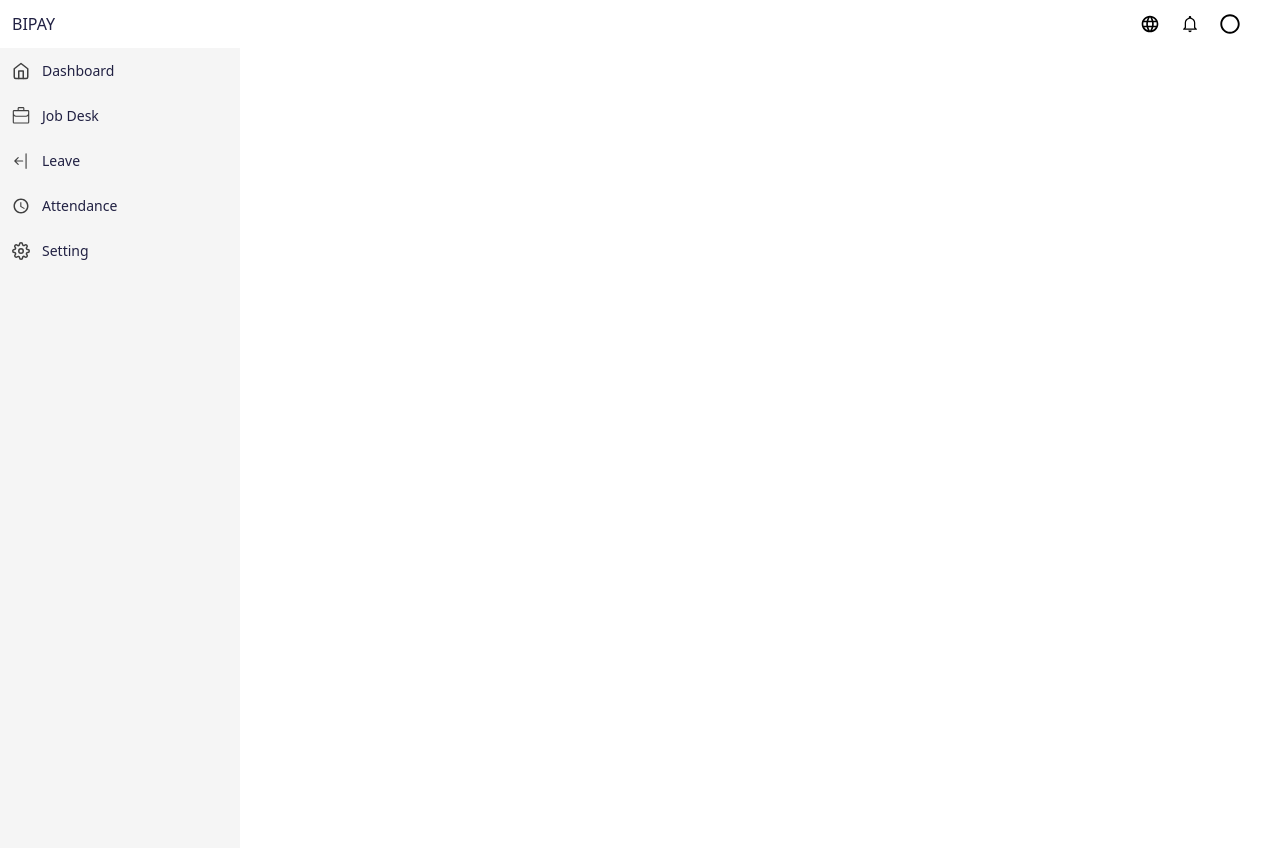
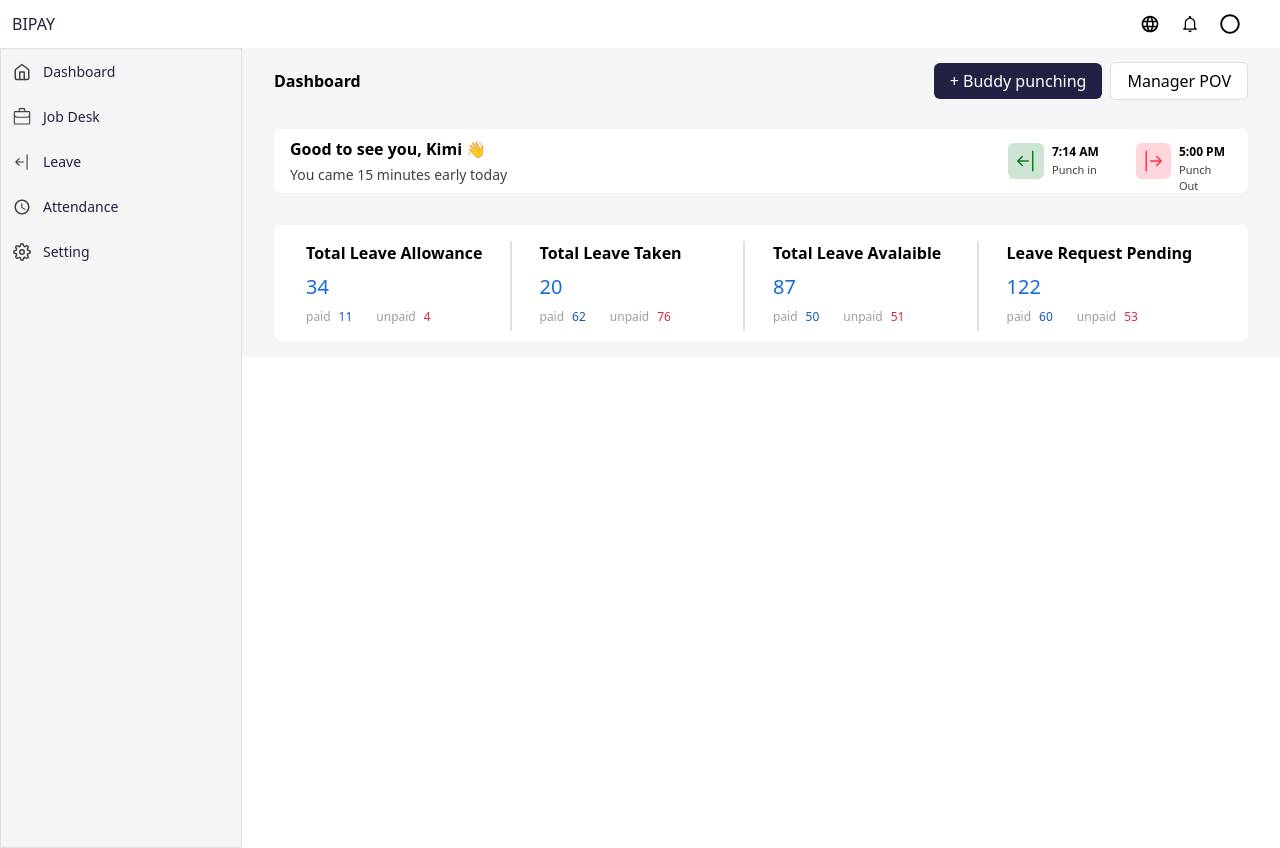
Before and after one commit to MShazilKhan7/BIPAY, a React (Create React App) app: page / in a window 1280 px wide. Built offline with nearby package versions, Linux system fonts and the light colour scheme.

Commit message:
sidebar & dashboard section ✅

```diff
--- a/src/App.css
+++ b/src/App.css
@@ -11,3 +11,20 @@
 body{
     overflow: hidden;
 }
+
+/* .db-content{
+
+} */
+.contents{
+    display: flex;
+}
+
+.contents .left-section{
+    width: 250px;
+    height: 100vh;
+}
+.contents .right-section{
+    width: calc(100% - 198px);
+    height: 100vh;
+    /* background-color: lemonchiffon; */
+}
--- a/src/App.tsx
+++ b/src/App.tsx
@@ -1,25 +1,17 @@
 import React from 'react';
 import logo from './logo.svg';
 import './App.css';
-import TopNavbar from './components/topNavbar/topNavbar';
-import Item from './components/sidebar_item/item';
-import { LuHome } from "react-icons/lu";
-import Sidebar from './components/sidebar/sidebar';
-interface Data {
-  icon: any;
-  name: string;
-}
 
-const item1: Data = {
-  icon: <LuHome/>,
-  name: "Dashboard"
-}
+import Layout from './components/Layout/layout';
+
 
 function App() {
   return (
     <>
-      <TopNavbar/>
+      {/* <TopNavbar/>
       <Sidebar/>
+      <Header/> */}
+      <Layout />
     </>
   );
 }
--- /dev/null
+++ b/src/components/Dashboard/content/container/greeting.tsx
@@ -0,0 +1,44 @@
+import React from "react";
+import { BsArrowBarLeft } from "react-icons/bs";
+import { BsArrowBarRight } from "react-icons/bs";
+
+
+
+function Greeting():any{
+    return (
+
+        <div className="w-full px-8 bg-[#F5F5F5] py-4 greeting h-24">
+            <div className="greeting-container px-4 py-2 w-full bg-white rounded-lg">
+                <div className="title flex justify-between items-center">
+                    <div className="h-full heading flex items-start  flex-col gap-1">
+                        <div className="text-[16px] font-semibold">Good to see you, Kimi 👋</div>
+                        <div className="text-sm opacity-75">You came 15 minutes early today</div>
+                    </div>
+                    <div className="punch-time flex gap-8 w-56 h-[37px]">
+                        <div className="left flex w-1/2 gap-2">
+                            <div className="icon flex items-center  rounded-md justify-center w-9 h-9 bg-[#CEE5D3]">
+                                <BsArrowBarLeft className="text-[#0A7E22] text-2xl"/>
+                            </div>
+                            <div className="time flex flex-col gap-[1px]">
+                                <p className="text-[12px] font-semibold">7:14 AM</p>
+                                <p className="text-[11px] opacity-75">Punch in</p>
+                            </div>
+                        </div>
+                        <div className="right flex w-1/2 gap-2">
+                            <div className="flex items-center justify-center rounded-md icon w-9 h-9 bg-[#FFD6DB]">
+                                <BsArrowBarRight className="text-[#FD314D]  text-2xl"/>
+                            </div>
+                            <div className="time flex flex-col gap-[1px]">
+                                <p className="text-[12px] font-semibold">5:00 PM</p>
+                                <p className="text-[11px] opacity-75">Punch Out</p>
+                            </div>
+                        </div>
+                    </div>
+                </div>
+            </div>
+        </div>
+    )
+}
+
+
+export default Greeting;
--- /dev/null
+++ b/src/components/Dashboard/content/db_content.tsx
@@ -0,0 +1,16 @@
+import React from "react";
+import Header from "./header/contentheader";
+import Greeting from "./container/greeting";
+import TrackingContainer from "./tracking/tracking_container";
+function DashboadContent():any{
+    return (
+        <div className="db-content bg-blue-400">
+            <Header/>
+            <Greeting/>
+            <TrackingContainer/>
+        </div>
+
+    )
+}
+
+export default DashboadContent;
--- /dev/null
+++ b/src/components/Dashboard/content/header/contentheader.tsx
@@ -0,0 +1,18 @@
+import React from "react";
+
+
+function Header(){
+    return (
+        <div className="w-full h-[65px] content-header flex justify-center items-center px-8 py-4 bg-[#F5F5F5]">
+            <div className="w-full content-container flex justify-between items-center">
+                <p className="font-semibold">Dashboard</p>
+                <div className="header-buttons flex items-center gap-2">
+                    <button className="rounded-md text-white px-4 py-[6px] bg-[#212143]">+ Buddy punching</button>
+                    <button className="flex items-center rounded-md px-4 py-[6px] text-black border-[1.5px] border-[#E0E0E0] bg-white text-center">Manager POV</button>
+                </div>
+            </div>
+        </div>
+    )
+}
+
+export default Header;
--- /dev/null
+++ b/src/components/Dashboard/content/header/header.module.scss
@@ -0,0 +1,3 @@
+$bgcolor: #F5F5F5;
+$buttoncolorone:  #212143;
+$buttoncolortwo: #FFFFFF;
--- /dev/null
+++ b/src/components/Dashboard/content/tracking/tracking_container.tsx
@@ -0,0 +1,53 @@
+import React from "react";
+import TrackingItem from "./trackingitem/item"
+
+interface trackingItems {
+    heading: string;
+    numbers: number;
+    paid   : number;
+    unpaid : number;
+}
+
+// array of object( interfaces )
+const items : trackingItems[] = [
+    {
+        heading: "Total Leave Allowance",
+        numbers: 34,
+        paid: 11,
+        unpaid: 4,
+    },
+    {
+        heading: "Total Leave Taken",
+        numbers: 20,
+        paid: 62,
+        unpaid: 76,
+    },
+    {
+        heading: "Total Leave Avalaible",
+        numbers: 87,
+        paid: 50,
+        unpaid: 51,
+    },
+    {
+        heading: "Leave Request Pending",
+        numbers: 122,
+        paid: 60,
+        unpaid: 53,
+    },
+]
+function TrackingContainer() {
+    return(
+        <div className="tracking w-full px-8 py-4 flex bg-[#F5F5F5]">
+            <div className="continer w-full px-8 py-4 flex bg-white rounded-lg gap-7">
+                {items.map((item)=>{
+                    return (
+                        <TrackingItem data = {item}/>
+                    )
+                })}
+            </div>
+        </div>
+    )
+
+}
+
+export default TrackingContainer;
--- /dev/null
+++ b/src/components/Dashboard/content/tracking/trackingitem/item.module.scss
@@ -0,0 +1,20 @@
+
+.template{
+    content: '';
+    width: 2px;
+    height: 90px;
+    position: absolute;
+    margin-left: -30px;
+    background-color: #E0E0E0;
+}
+.trackingitem:nth-child(2)::after{
+   @extend .template;
+}
+.trackingitem:nth-child(3)::after{
+   @extend .template;
+
+}
+.trackingitem:nth-child(4)::after{
+    @extend .template;
+
+ }
--- /dev/null
+++ b/src/components/Dashboard/content/tracking/trackingitem/item.tsx
@@ -0,0 +1,19 @@
+import { traceDeprecation } from "process";
+import React from "react";
+import styles from './item.module.scss'
+import { combineClasses }  from "src/utils/utils";
+function TrackingItem({data}:any) : any{
+    return (
+        <div className={combineClasses(styles.trackingitem,"trackingitem w-[205.5px] flex flex-col gap-2 bg-white")}
+            >
+            <div className="top w-full text-base font-semibold"><p>{data.heading}</p></div>
+            <div className="middle w-full"><p className="text-xl text-[#146ADC]">{data.numbers}</p></div>
+            <div className="bottom w-full flex gap-6">
+                <div className="text-xs flex gap-2"><span className="text-[#9E9E9E]">paid</span> <span className="text-[#1158B7]">{data.paid}</span></div>
+                <div className="text-xs flex gap-2"><span className="text-[#9E9E9E]">unpaid</span> <span className="text-[#D32940]">{data.unpaid}</span></div>
+            </div>
+        </div>
+    )
+
+}
+export default TrackingItem;
--- /dev/null
+++ b/src/components/Layout/layout.tsx
@@ -0,0 +1,37 @@
+import React from "react";
+import TopNavbar from "../topNavbar/topNavbar";
+import Item from "../sidebar_item/item";
+import { LuHome } from "react-icons/lu";
+import Sidebar from '../sidebar/sidebar';
+import DashboadContent from "../Dashboard/content/db_content";
+interface Data {
+    icon: any;
+    name: string;
+  }
+
+  const item1: Data = {
+    icon: <LuHome/>,
+    name: "Dashboard"
+  }
+
+function Layout(){
+    return (
+        // main screen
+        <div className="main">
+            {/* top navbar */}
+            <TopNavbar/>
+            <div className="contents flex">
+                <div className="left-section">
+                    {/* sidebar */}
+                    <Sidebar/>
+                </div>
+                <div className="right-section">
+                    {/* content  */}
+                    <DashboadContent/>
+                </div>
+            </div>
+        </div>
+    )
+}
+
+export default Layout;
--- a/src/components/sidebar/sidebar.tsx
+++ b/src/components/sidebar/sidebar.tsx
@@ -42,7 +42,7 @@ const itemsDetails: Data[] = [
 
 function Sidebar(){
     return (
-        <div className="min-h-screen w-fit bg-[#F5F5F5] overflow-hidden">
+        <div className="min-h-screen w-fit border border-[#E0E0E0] bg-[#F5F5F5] overflow-hidden">
             {itemsDetails.map((item,index)=>{
                 return <Item key={index} props={item}/>
             })}
```
Also changed, not shown: 1 other file (tests, documents, lock files or other folders).
